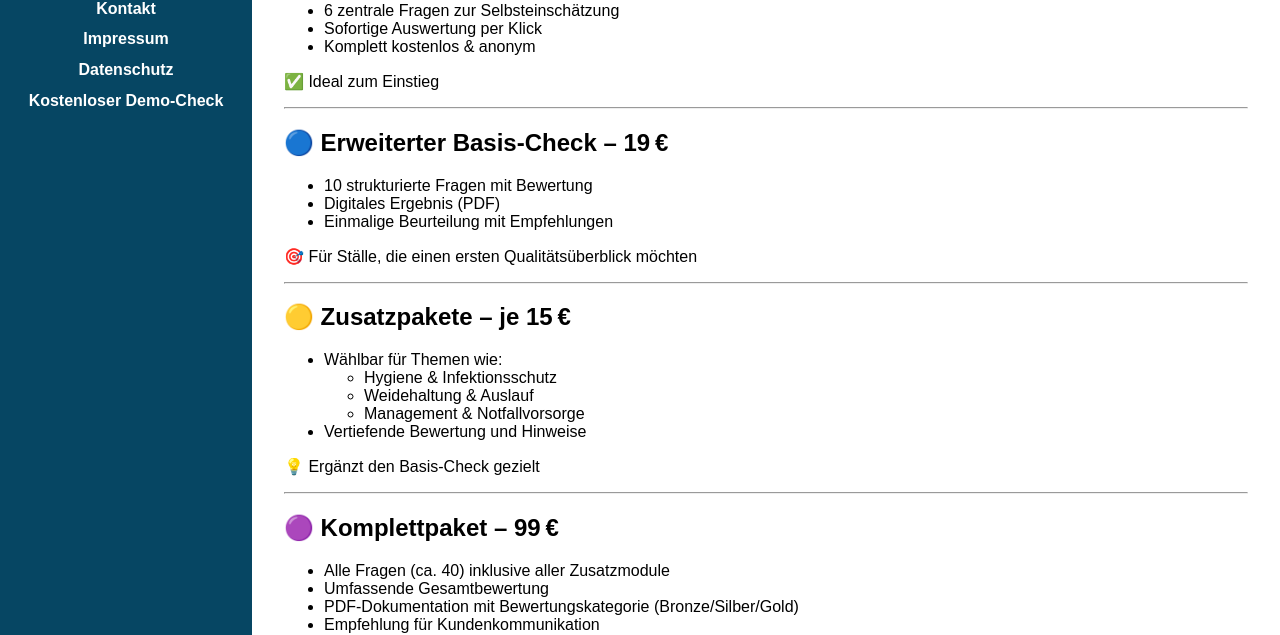
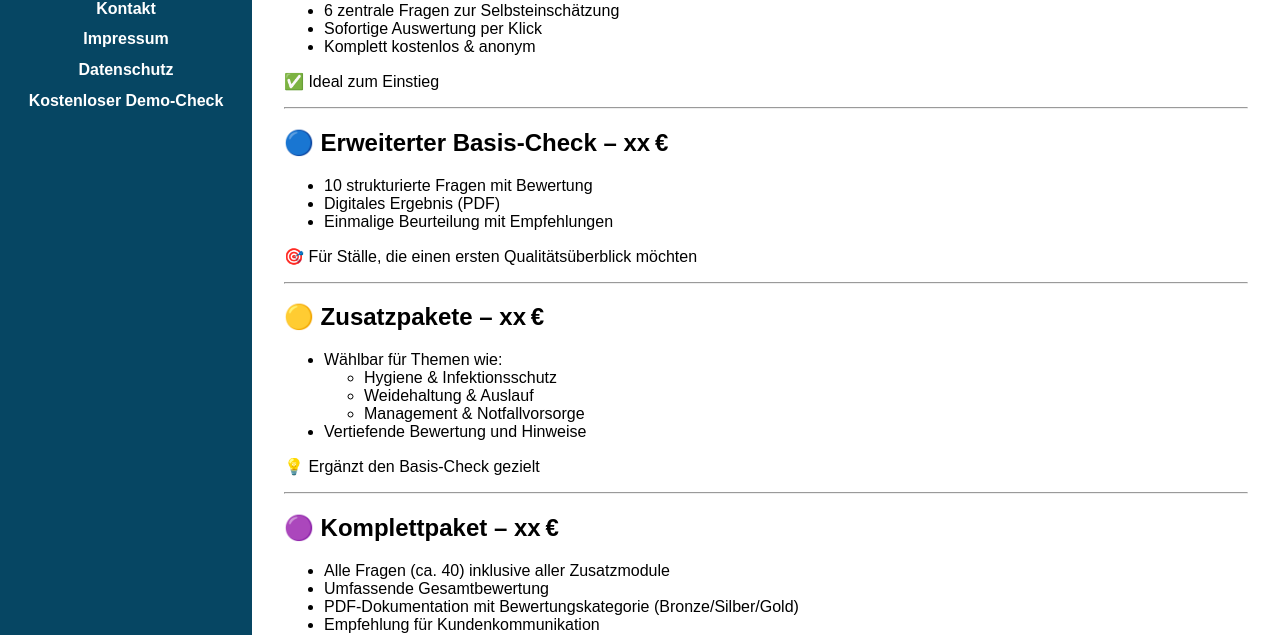
Before and after one commit to Kerstin78/stallcheck, a Jekyll site: the page built from pakete.md, in a window 1280 px wide. Shown: the part 234-869 px from the top of the page. Built offline with Jekyll 4.4.1, drawn with Linux system fonts in a browser that asks for light colours.

Commit message:
Update pakete.md

```diff
--- a/pakete.md
+++ b/pakete.md
@@ -18,7 +18,7 @@ Hier findest du die aktuellen Angebote für StallCheck. Vom kostenlosen Schnellt
 
 ---
 
-## 🔵 Erweiterter Basis-Check – 19 €
+## 🔵 Erweiterter Basis-Check – xx €
 
 - 10 strukturierte Fragen mit Bewertung
 - Digitales Ergebnis (PDF)
@@ -28,7 +28,7 @@ Hier findest du die aktuellen Angebote für StallCheck. Vom kostenlosen Schnellt
 
 ---
 
-## 🟡 Zusatzpakete – je 15 €
+## 🟡 Zusatzpakete – xx €
 
 - Wählbar für Themen wie:
   - Hygiene & Infektionsschutz
@@ -40,7 +40,7 @@ Hier findest du die aktuellen Angebote für StallCheck. Vom kostenlosen Schnellt
 
 ---
 
-## 🟣 Komplettpaket – 99 €
+## 🟣 Komplettpaket – xx €
 
 - Alle Fragen (ca. 40) inklusive aller Zusatzmodule
 - Umfassende Gesamtbewertung
```
